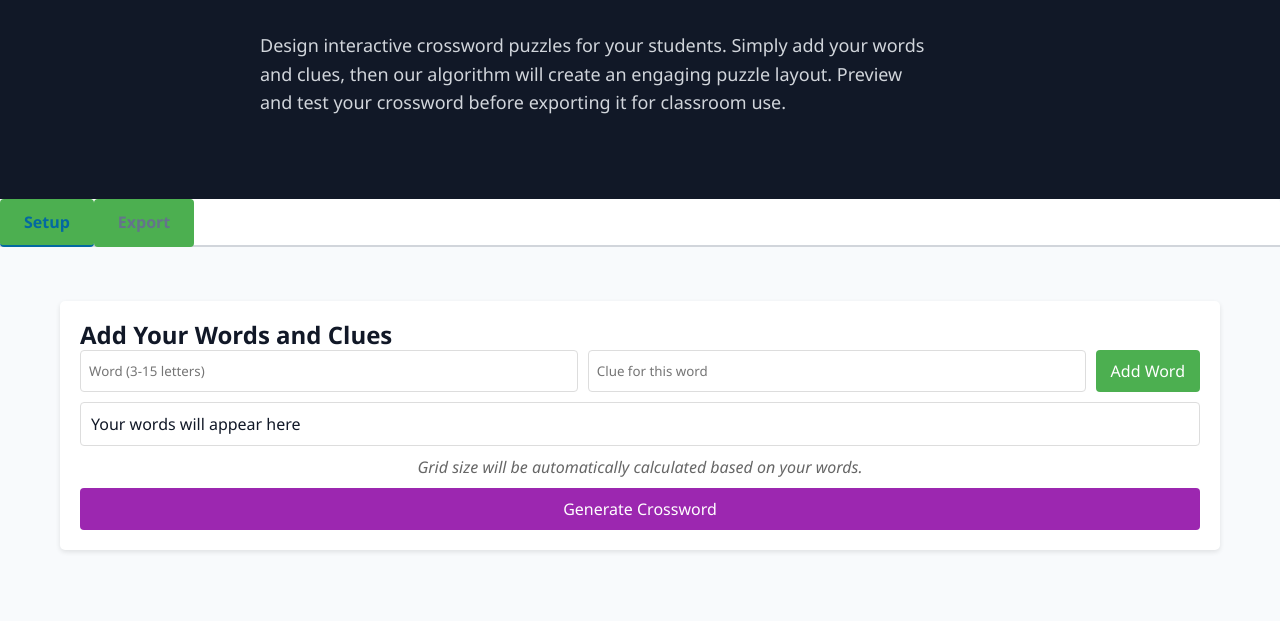
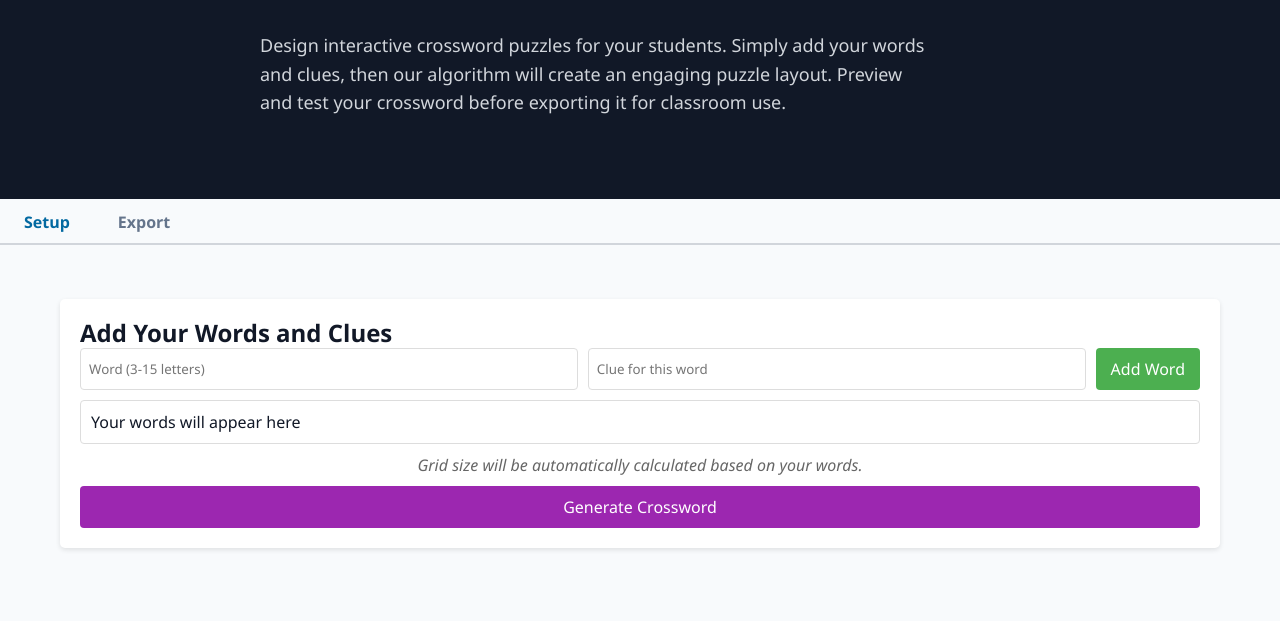
Before and after one commit to redfox8419/habsinset, a plain HTML site: page editors/crossword-editor.html in a window 1280 px wide. Shown: the part 179-800 px from the top of the page. Drawn offline with Linux system fonts and the light colour scheme.

Commit message:
minor style updates to editors

```diff
--- a/editors/crossword-editor.html
+++ b/editors/crossword-editor.html
@@ -233,6 +233,37 @@
             color: #333;
             margin-bottom: 30px;
         }
+
+        .tabs {
+    display: flex;
+    border-bottom: 2px solid var(--gray-300);
+    margin-bottom: 1.5rem;
+    background-color: var(--white);
+    border-radius: var(--radius) var(--radius) 0 0;
+}
+
+.tab {
+    padding: 0.75rem 1.5rem;
+    cursor: pointer;
+    border-bottom: 2px solid transparent;
+    margin-bottom: -2px;
+    font-weight: 600;
+    transition: all 0.3s ease;
+    color: var(--neutral);
+    background: none;
+    border: none;
+    border-radius: 0;
+}
+
+.tab.active {
+    border-bottom-color: var(--primary);
+    color: var(--primary);
+}
+
+.tab:hover:not(.active) {
+    background-color: var(--light);
+    color: var(--dark);
+}
     </style>
 </head>
 <body>
```
Also changed, not shown: editors/gap-fill-editor.html (+1 -0 lines).
